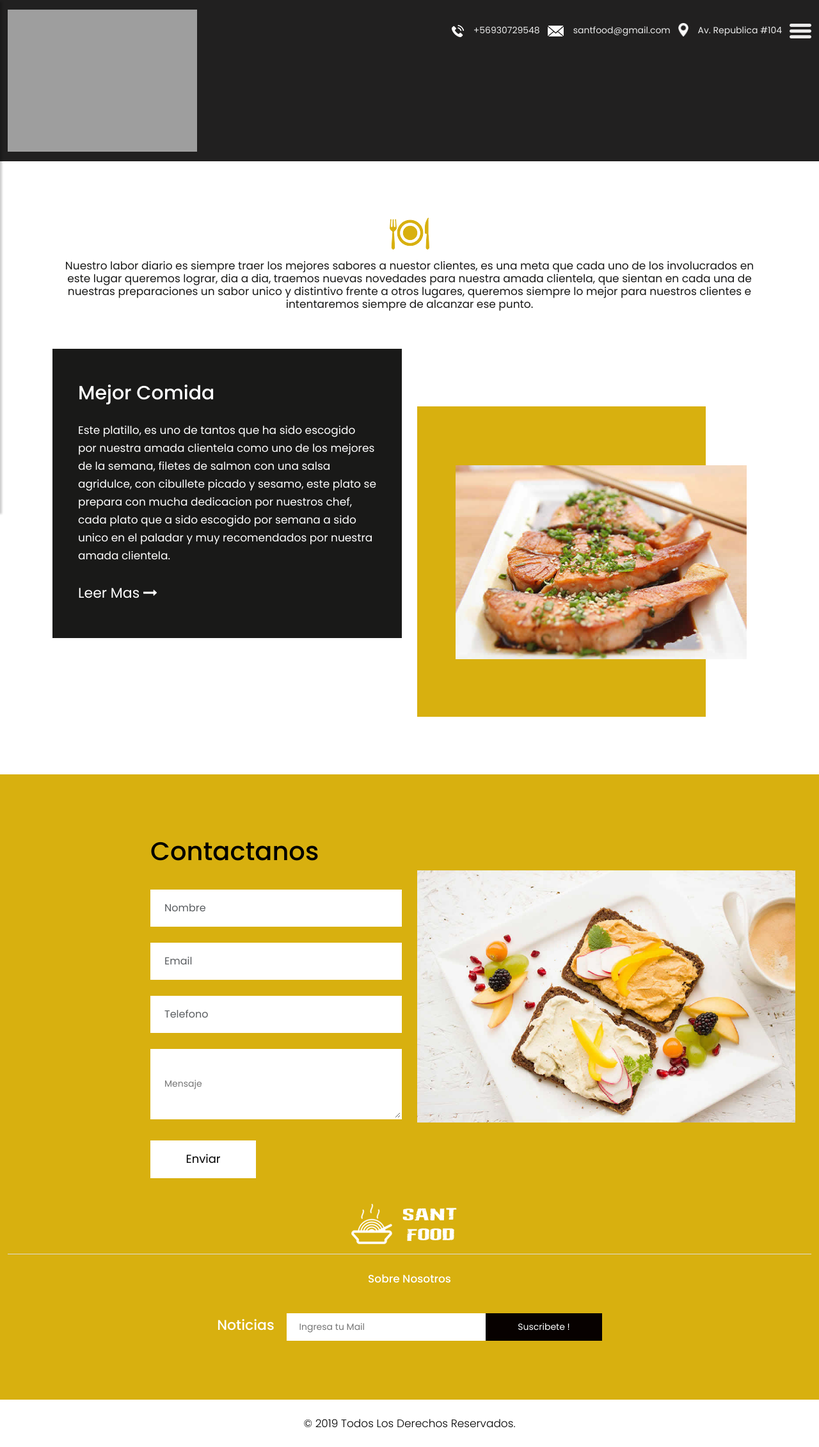
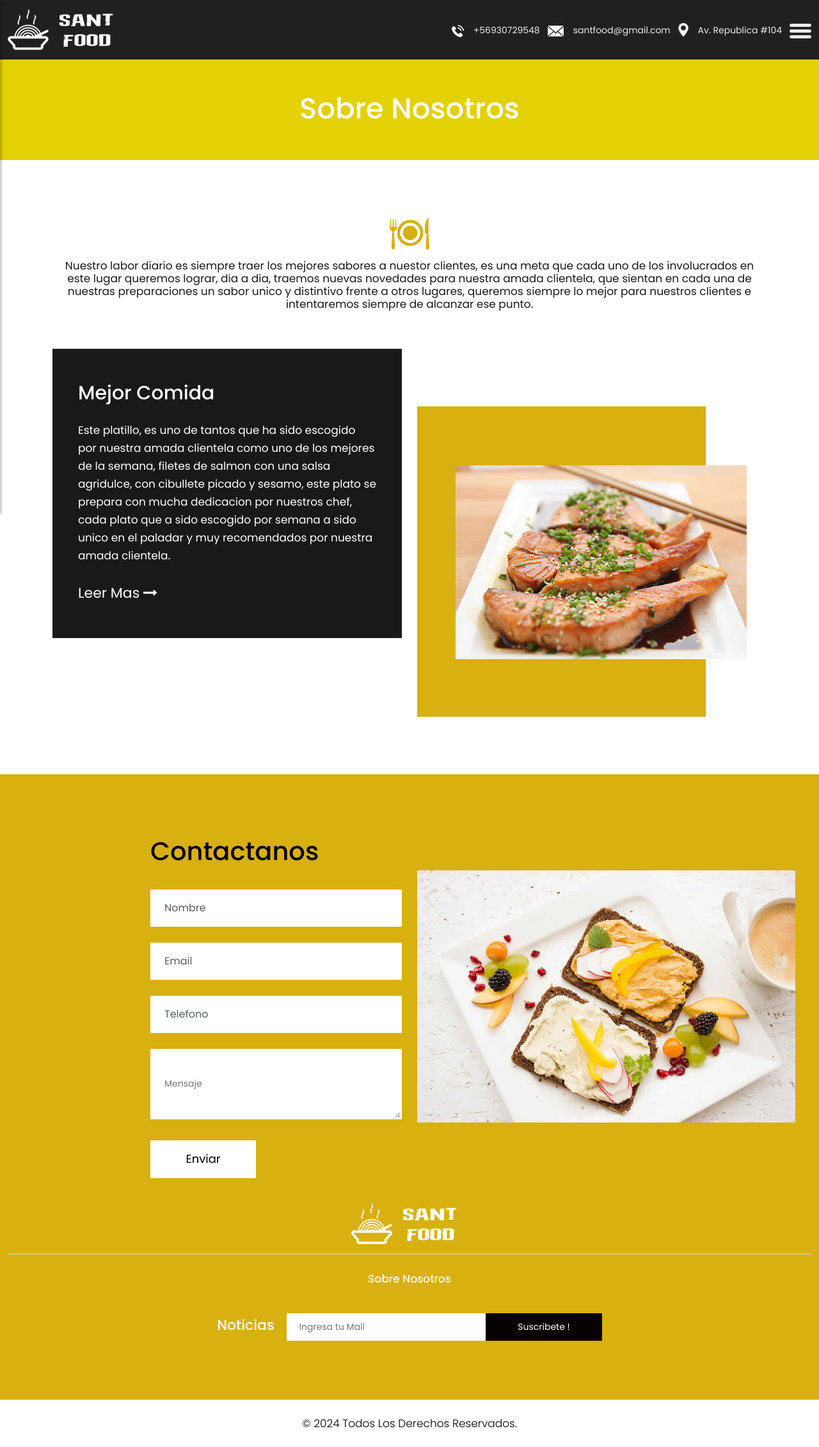
Before and after one commit to Mursito1/santfood, a Django app: page /nosotros in a window 1280 px wide. Shown: the whole page at 64% size. Run offline with Django 5.2, Linux system fonts and the light colour scheme; some libraries are stand-ins or nearby versions; grey boxes are pictures that could not be loaded.

Commit message:
Update nosotros.html
modificacion logos y derechos reservados de templates nosotros

```diff
--- a/pagina_web/libreria/templates/paginas/nosotros.html
+++ b/pagina_web/libreria/templates/paginas/nosotros.html
@@ -69,7 +69,7 @@
             <div class="row">
                 <div class="col-md-3">
                     <div class="full">
-                        <a class="logo" href="{% url 'inicio' %}"><img src="{% static 'images/logo_empresa_.png' %}" alt="#" /></a>
+                        <a class="logo" href="{% url 'inicio' %}"><img src="{% static 'images/logo_empresa.png' %}" alt="#" /></a>
                     </div>
                 </div>
                 <div class="col-md-9">
@@ -203,7 +203,7 @@
             </div>
             <div class="copyright">
                 <div class="container">
-                    <p>© 2019 Todos Los Derechos Reservados. </p>
+                    <p>© 2024 Todos Los Derechos Reservados. </p>
                 </div>
             </div>
         </div>
```
